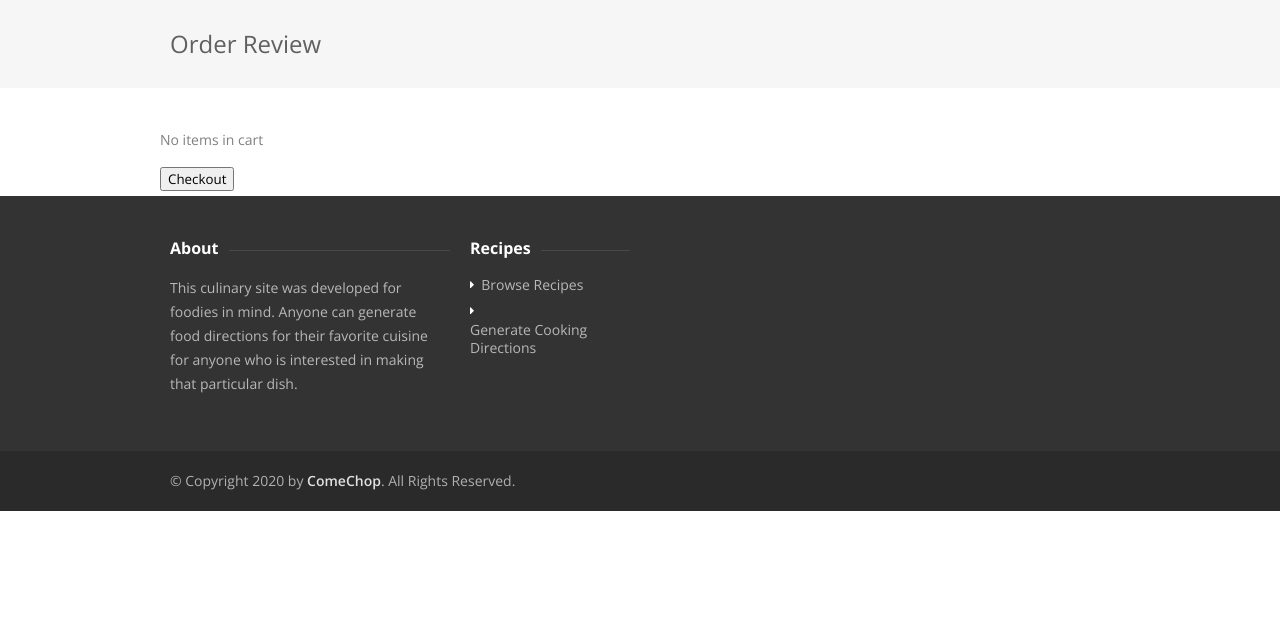
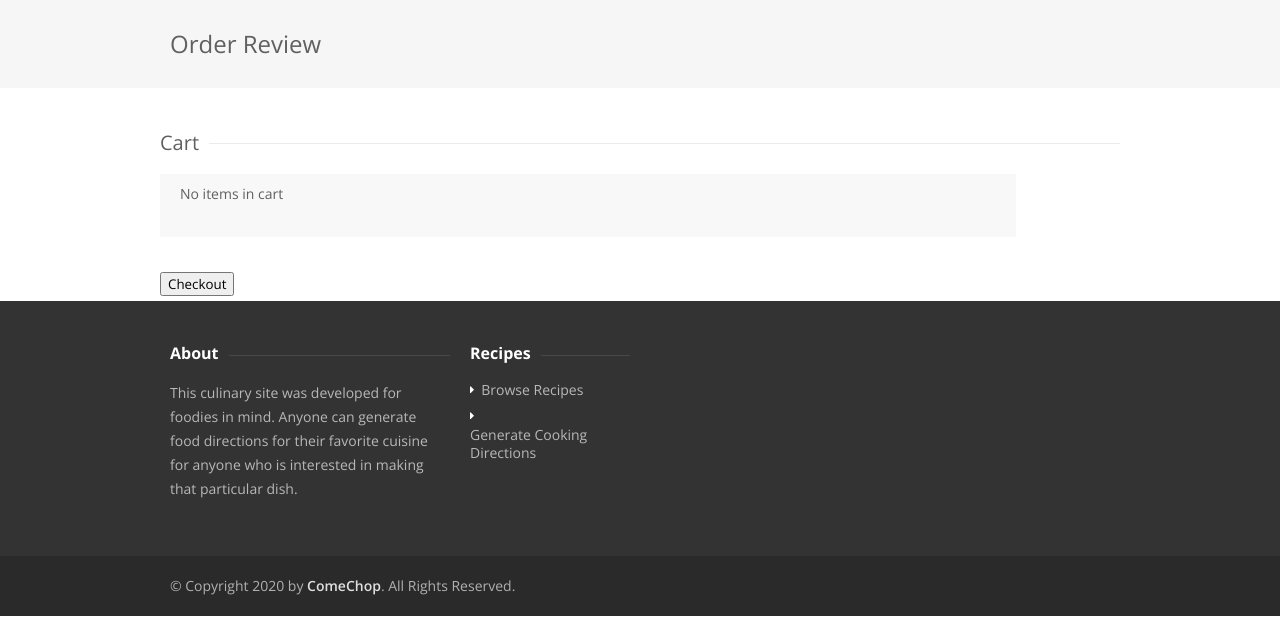
Before and after one commit to akshaynorth/Djangomilestoneproject, a Django app: page /recipe_pay/order_review in a window 1280 px wide. Shown: the part 74-695 px from the top of the page. Run offline with Django 3.2, Linux system fonts and the light colour scheme; the visitor is signed in with stand-in values (Sample User, id 1); some libraries are stand-ins or nearby versions.

Commit message:
Experiment with order review divs for better look and feel of cart items

```diff
--- a/recipe_pay/templates/checkout.html
+++ b/recipe_pay/templates/checkout.html
@@ -20,11 +20,49 @@
 
 {% block pagecontent %}
 <div class="container">
+    <div class="widget">
+        <h4 class="headline">Cart</h4>
+        <span class="line margin-bottom-30"></span>
+        <div class="clearfix"></div>
+
+        <div class="widget_shopping_cart_content">
+            {% if recipe_cart and recipe_cart.num_items > 0 %}
+            <ul class="product_list_widget">
+                {% for cart_item in recipe_cart.cart_items %}
+                <li>
+                    <a href="#" class="image"><img src="/recipe/image/{{cart_item.item_id}}" alt=""></a>
+                    <div class="product_title">
+                        <a href="/recipe_cart/delete/{{cart_item.item_id}}" id="delete_from_cart_{{loop.index}}">
+                            {{cart_item.description}}
+                            <img alt="Delete recipe icon" src="/static/images/trash.svg"
+                                 style="float: right; width: 15%; height: auto;">
+                        </a>
+                        <span class="quantity">
+                        {{cart_item.quantity}} × <span class="amount">${{cart_item.price|floatformat:2}}</span>
+                    </span>
+                    </div>
+                </li>
+                {% endfor %}
+            </ul>
+
+            <p class="total"><strong>Subtotal:</strong>
+                <span class="amount">${{recipe_cart.total|floatformat:2}}</span></p>
+
+            <span class="buttons">
+            <a href="{% url 'order_review' %}" class="button color" id="order_review">Checkout</a>
+        </span>
+            {% else %}
+            <p>No items in cart</p>
+            {% endif %}
+        </div>
+    </div>
+
+    {% comment %}
     {% if recipe_cart and recipe_cart.num_items > 0 %}
     <table style="width: 100%; border: black; border-block-style:double">
         <tbody>
         {% for cart_item in recipe_cart.cart_items %}
-        <tr>
+        <tr style="border: black; border-top-style: dotted;">
             <td>{{cart_item.description}}</td>
             <td>
                 <span class="quantity">
@@ -35,7 +73,7 @@
         {% endfor %}
 
         <tr>
-            <td align="right"><strong>Subtotal:</strong></td>
+            <td align="right" style="padding: 10px;"><strong>Subtotal:</strong></td>
             <td><span class="amount">${{recipe_cart.total|floatformat:2}}</span></td>
         </tr>
          </tbody>
@@ -44,6 +82,7 @@
     <p>No items in cart</p>
     {% endif %}
 
+    {% endcomment %}
     <span class="buttons">
         <button type="button" id="checkout-button">Checkout</button>
     </span>
```
